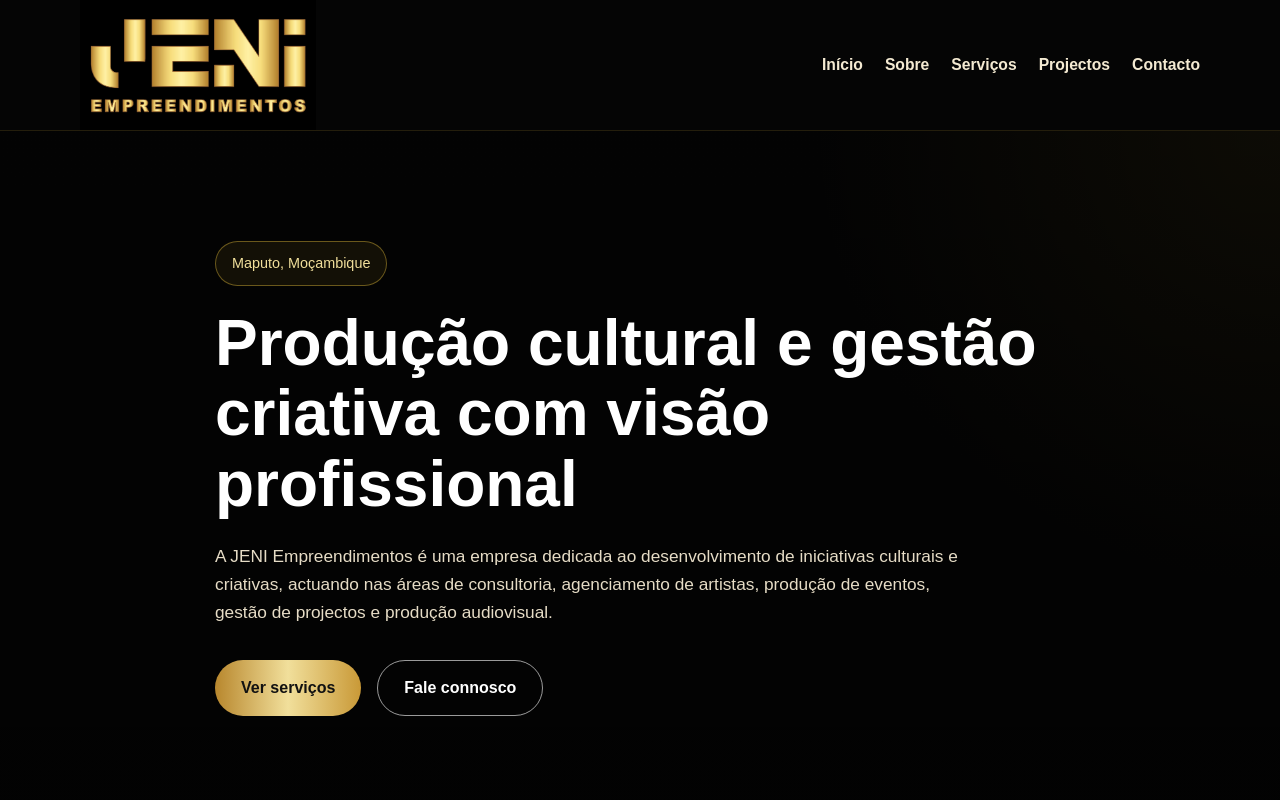
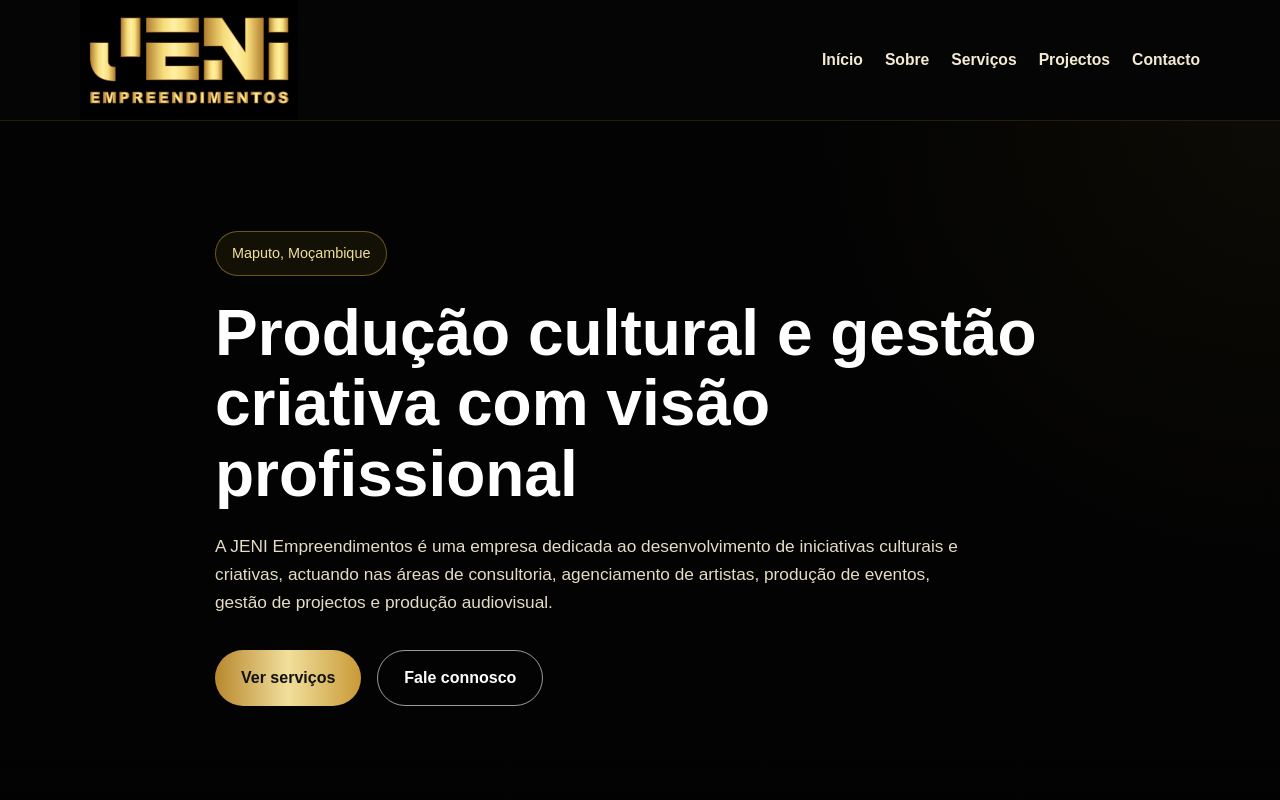
Before and after one commit to DC-t-spec/JENI-Empreendimentos, a plain HTML site: page index.html in a window 1280 px wide. Shown: the top 800 px of the page. Drawn offline with Linux system fonts and the light colour scheme.

Commit message:
Update style.css

```diff
--- a/style.css
+++ b/style.css
@@ -52,7 +52,7 @@ a{
 }
 
 .brand-logo{
-  height:130px;
+  height:120px;
   width:auto;
   object-fit:contain;
 }
```
